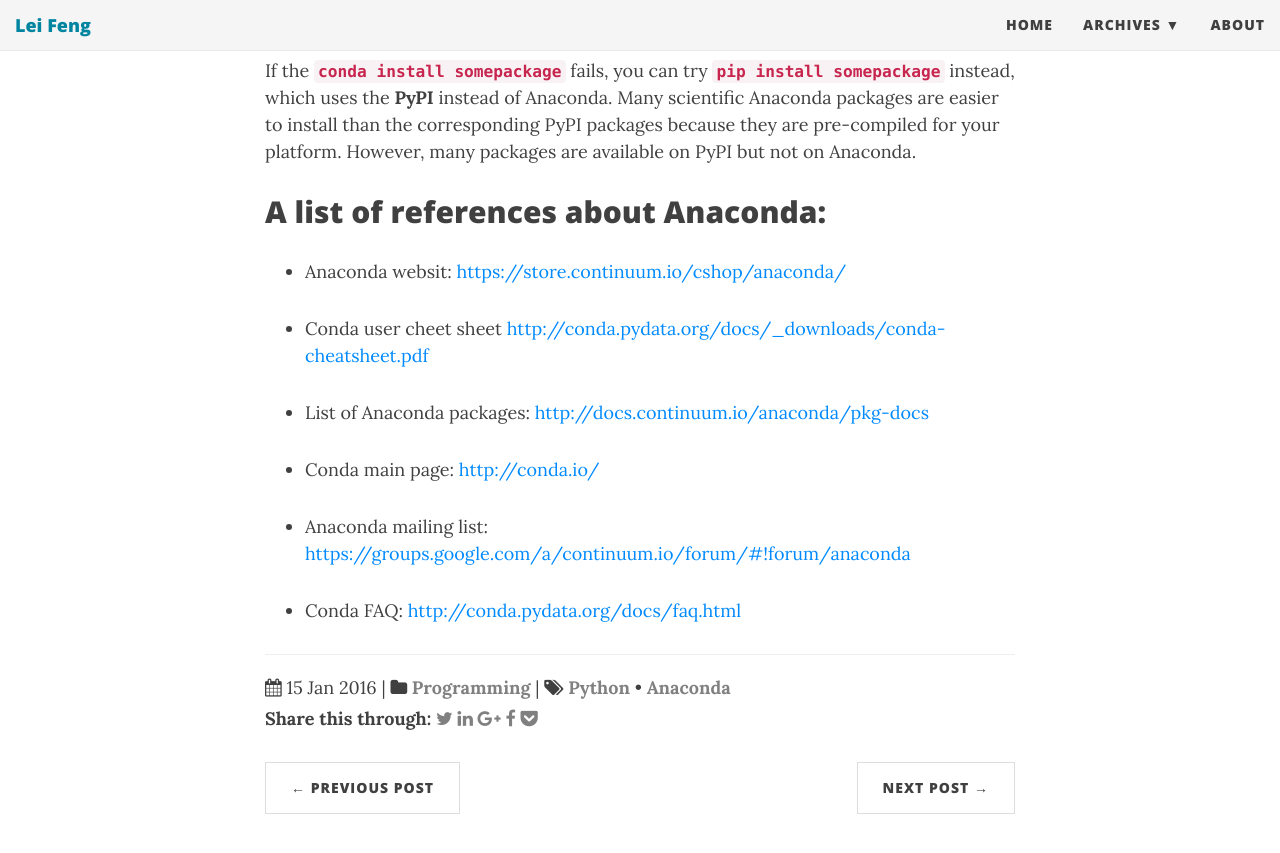
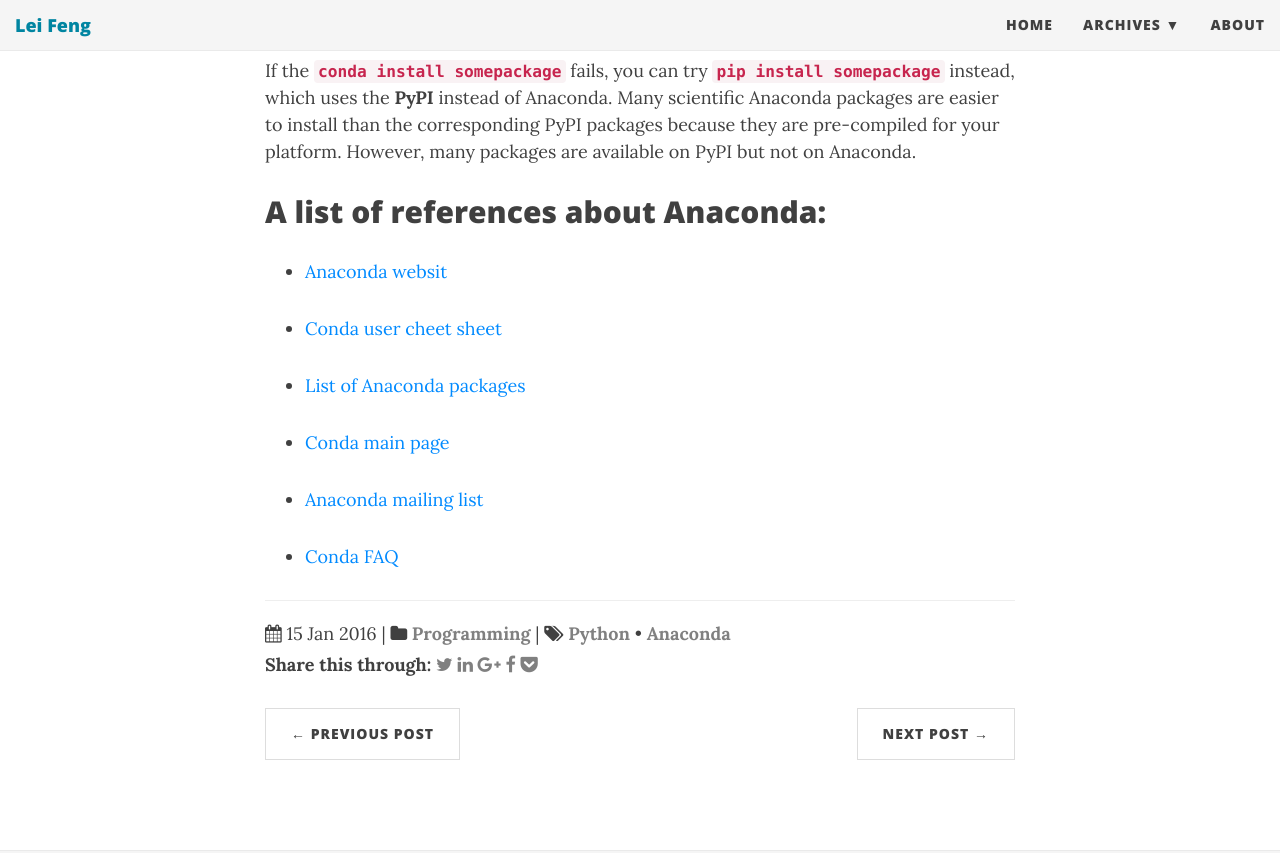
Before and after one commit to stonefl/stonefl.github.io, a Jekyll site: the page built from _posts/2016-01-15-installing-and-managing-python-and-packages-with-anaconda.markdown, in a window 1280 px wide and 900 px high, scrolled down 3617 px. Shown: the top 853 px of the window. Built offline with Jekyll 4.4.1, drawn with Linux system fonts in a browser that asks for light colours; nearby versions of some CDN libraries; comment, search, counter and statistics services are not loaded; some of the changed lines change nothing that is shown.

Commit message:
Updated 2016-01-15-installing-and-managing-python-and-packages-with-anaconda.markdown

```diff
--- a/_posts/2016-01-15-installing-and-managing-python-and-packages-with-anaconda.markdown
+++ b/_posts/2016-01-15-installing-and-managing-python-and-packages-with-anaconda.markdown
@@ -106,14 +106,14 @@ If the **`conda install somepackage`** fails, you can try **`pip install somepa
 
 ## A list of references about Anaconda:
 
-* Anaconda websit: [https://store.continuum.io/cshop/anaconda/](https://store.continuum.io/cshop/anaconda/)
+* [Anaconda websit](https://store.continuum.io/cshop/anaconda/)
 
-* Conda user cheet sheet [http://conda.pydata.org/docs/_downloads/conda-cheatsheet.pdf](http://conda.pydata.org/docs/_downloads/conda-cheatsheet.pdf)
+* [Conda user cheet sheet](http://conda.pydata.org/docs/_downloads/conda-cheatsheet.pdf)
 
-* List of Anaconda packages: [http://docs.continuum.io/anaconda/pkg-docs](http://docs.continuum.io/anaconda/pkg-docs)
+* [List of Anaconda packages](http://docs.continuum.io/anaconda/pkg-docs)
 
-* Conda main page: [http://conda.io/](http://conda.io/)
+* [Conda main page](http://conda.io/)
 
-* Anaconda mailing list: [https://groups.google.com/a/continuum.io/forum/#!forum/anaconda](https://groups.google.com/a/continuum.io/forum/#!forum/anaconda)
+* [Anaconda mailing list](https://groups.google.com/a/continuum.io/forum/#!forum/anaconda)
 
-* Conda FAQ: [http://conda.pydata.org/docs/faq.html](http://conda.pydata.org/docs/faq.html)
+* [Conda FAQ](http://conda.pydata.org/docs/faq.html)
```
